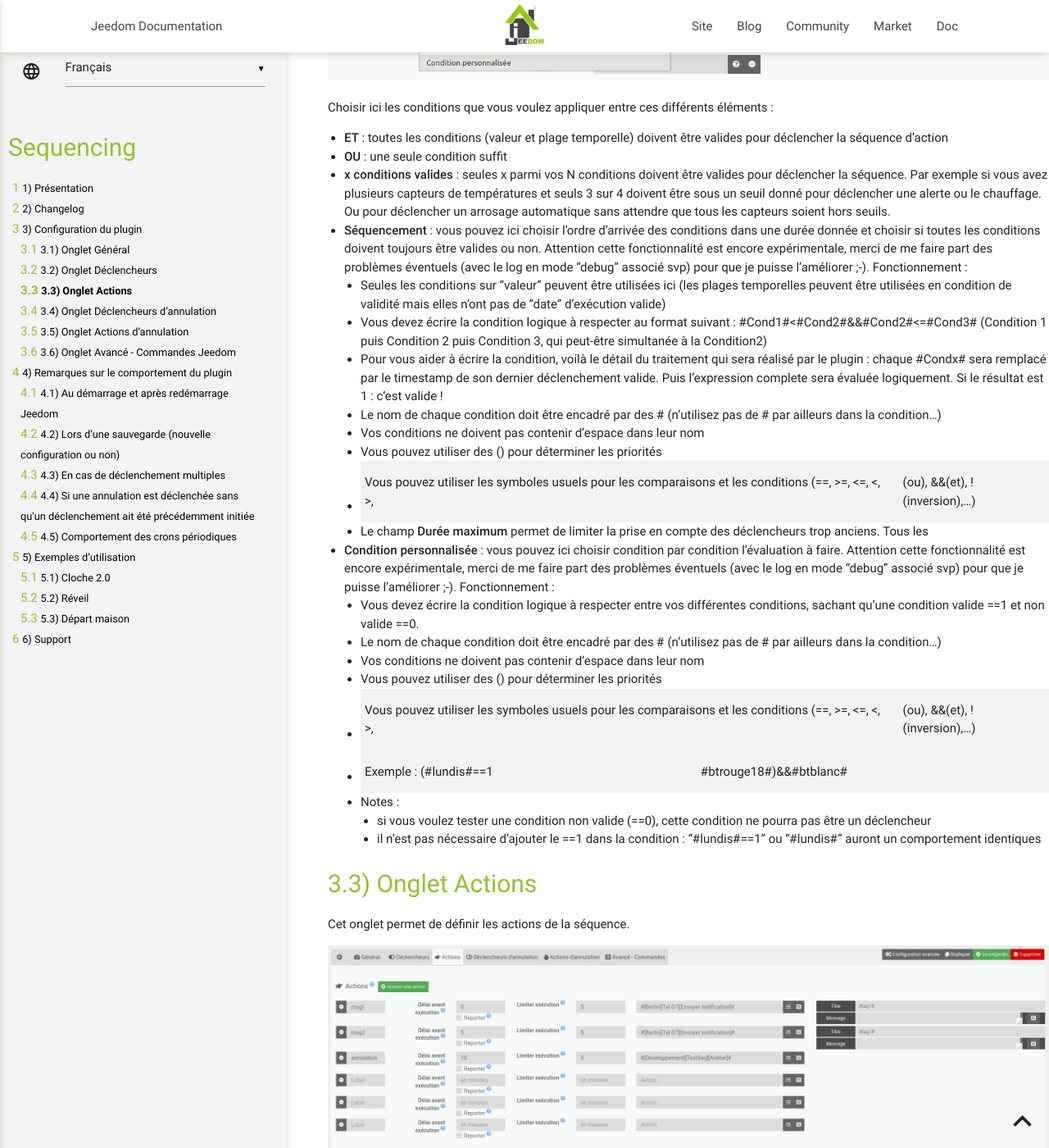
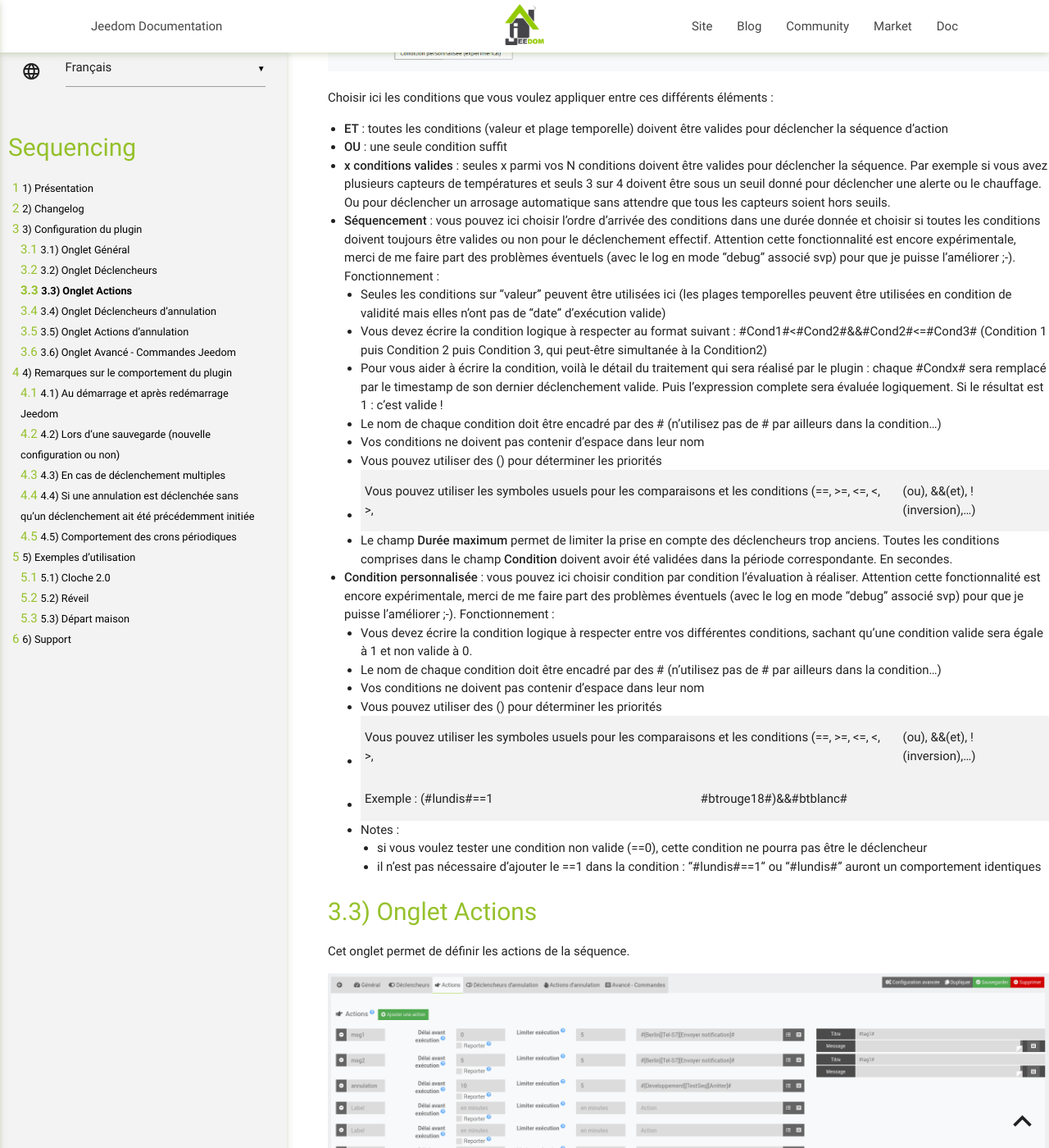
Before and after one commit to AgP42/sequencing, a Jekyll site: the page built from docs/fr_FR/index.md, in a window 1280 px wide and 1400 px high, scrolled down 7153 px. Shown: the whole window at 82% size. Built offline with Jekyll 4.4.1, drawn with Linux system fonts in a browser that asks for light colours; our own code applies the rules of GitHub Pages for plain Markdown files.

Commit message:
update doc et screenshot

```diff
--- a/docs/fr_FR/index.md
+++ b/docs/fr_FR/index.md
@@ -210,7 +210,7 @@ Choisir ici les conditions que vous voulez appliquer entre ces différents élé
 * **ET** : toutes les conditions (valeur et plage temporelle) doivent être valides pour déclencher la séquence d'action
 * **OU** : une seule condition suffit
 * **x conditions valides** : seules x parmi vos N conditions doivent être valides pour déclencher la séquence. Par exemple si vous avez plusieurs capteurs de températures et seuls 3 sur 4 doivent être sous un seuil donné pour déclencher une alerte ou le chauffage. Ou pour déclencher un arrosage automatique sans attendre que tous les capteurs soient hors seuils.
-* **Séquencement** : vous pouvez ici choisir l'ordre d'arrivée des conditions dans une durée donnée et choisir si toutes les conditions doivent toujours être valides ou non. Attention cette fonctionnalité est encore expérimentale, merci de me faire part des problèmes éventuels (avec le log en mode "debug" associé svp) pour que je puisse l'améliorer ;-).
+* **Séquencement** : vous pouvez ici choisir l'ordre d'arrivée des conditions dans une durée donnée et choisir si toutes les conditions doivent toujours être valides ou non pour le déclenchement effectif. Attention cette fonctionnalité est encore expérimentale, merci de me faire part des problèmes éventuels (avec le log en mode "debug" associé svp) pour que je puisse l'améliorer ;-).
 Fonctionnement :
   * Seules les conditions sur "valeur" peuvent être utilisées ici (les plages temporelles peuvent être utilisées en condition de validité mais elles n'ont pas de "date" d'exécution valide)
   * Vous devez écrire la condition logique à respecter au format suivant : #Cond1#<#Cond2#&&#Cond2#<=#Cond3# (Condition 1 puis Condition 2 puis Condition 3, qui peut-être simultanée à la Condition2)
@@ -219,16 +219,17 @@ Fonctionnement :
   * Vos conditions ne doivent pas contenir d'espace dans leur nom
   * Vous pouvez utiliser des () pour déterminer les priorités
   * Vous pouvez utiliser les symboles usuels pour les comparaisons et les conditions (==, >=, <=, <, >, ||(ou), &&(et), !(inversion),...)
-  * Le champ **Durée maximum** permet de limiter la prise en compte des déclencheurs trop anciens. Tous les
-* **Condition personnalisée** : vous pouvez ici choisir condition par condition l'évaluation à faire. Attention cette fonctionnalité est encore expérimentale, merci de me faire part des problèmes éventuels (avec le log en mode "debug" associé svp) pour que je puisse l'améliorer ;-). Fonctionnement :
-  * Vous devez écrire la condition logique à respecter entre vos différentes conditions, sachant qu'une condition valide ==1 et non valide ==0.
+  * Le champ **Durée maximum** permet de limiter la prise en compte des déclencheurs trop anciens. Toutes les conditions comprises dans le champ **Condition** doivent avoir été validées dans la période correspondante. En secondes.
+* **Condition personnalisée** : vous pouvez ici choisir condition par condition l'évaluation à réaliser. Attention cette fonctionnalité est encore expérimentale, merci de me faire part des problèmes éventuels (avec le log en mode "debug" associé svp) pour que je puisse l'améliorer ;-).
+Fonctionnement :
+  * Vous devez écrire la condition logique à respecter entre vos différentes conditions, sachant qu'une condition valide sera égale à 1 et non valide à 0.
   * Le nom de chaque condition doit être encadré par des # (n'utilisez pas de # par ailleurs dans la condition...)
   * Vos conditions ne doivent pas contenir d'espace dans leur nom
   * Vous pouvez utiliser des () pour déterminer les priorités
   * Vous pouvez utiliser les symboles usuels pour les comparaisons et les conditions (==, >=, <=, <, >, ||(ou), &&(et), !(inversion),...)
   * Exemple : (#lundis#==1||#btrouge18#)&&#btblanc#
   * Notes :
-    * si vous voulez tester une condition non valide (==0), cette condition ne pourra pas être un déclencheur
+    * si vous voulez tester une condition non valide (==0), cette condition ne pourra pas être le déclencheur
     * il n'est pas nécessaire d'ajouter le ==1 dans la condition : "#lundis#==1" ou "#lundis#" auront un comportement identiques
 
 Onglet **Actions**
```
Also changed, not shown: docs/assets/images/OngletDeclencheurs.png, docs/assets/images/evaluation.png.
